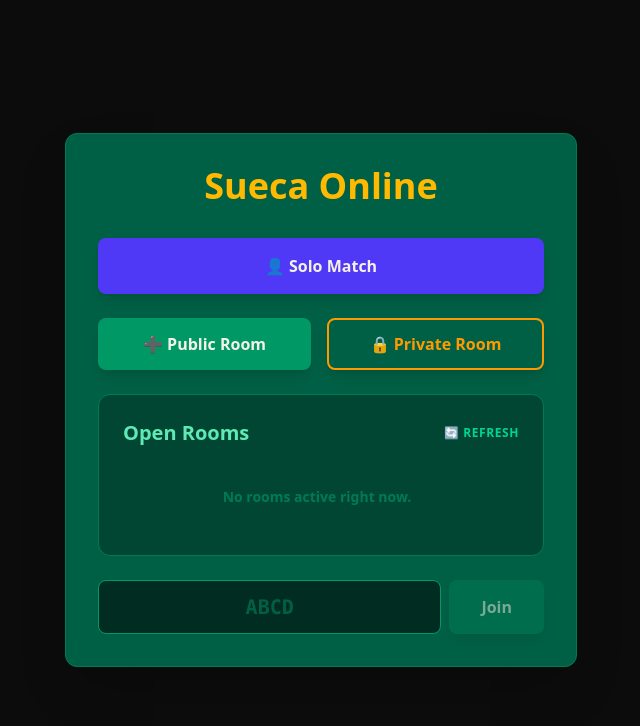
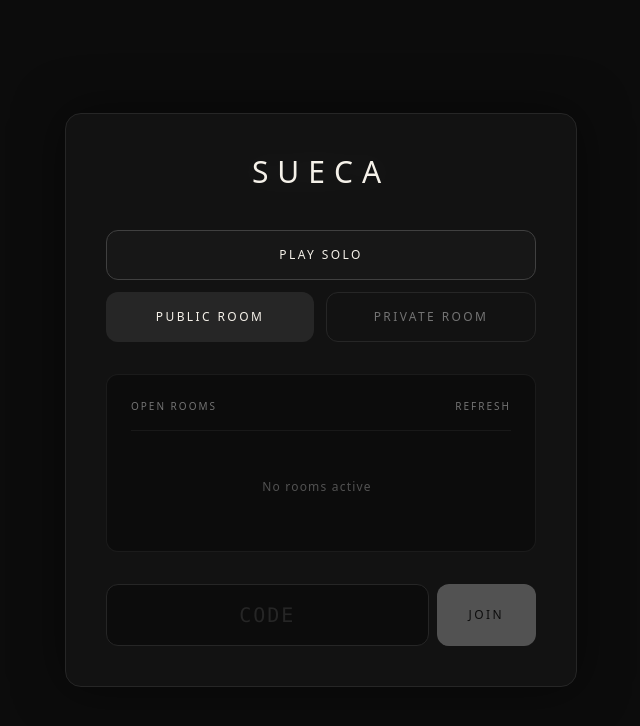
Before and after one commit to PedroLunet/renuncia, a SvelteKit app: page / in a window 1280 px wide. Shown: the top 726 px of the page, without its empty margins (319-959 px from the left). Built offline with nearby package versions, Linux system fonts and the light colour scheme.

Commit message:
redesign lobby, still not done

```diff
--- a/src/routes/lobby.svelte
+++ b/src/routes/lobby.svelte
@@ -7,7 +7,7 @@
 		fetchRooms
 	} = $props<{
 		localPlayerId: string;
-		openRooms: any[];
+		openRooms: unknown[];
 		roomInput: string;
 		connectToTable: (code: string, solo: boolean, isPrivate: boolean) => void;
 		fetchRooms: () => void;
@@ -18,61 +18,75 @@
 	}
 </script>
 
-<div class="w-full max-w-lg rounded-xl border border-emerald-700 bg-emerald-800 p-8 shadow-2xl">
-	<h1 class="mb-8 text-center text-4xl font-bold text-amber-400">Sueca Online</h1>
+<div
+	class="w-full max-w-lg rounded-2xl border border-neutral-800 bg-[#121212] p-10 shadow-[0_0_50px_rgba(0,0,0,0.5)]"
+>
+	<h1
+		class="mb-10 text-center text-3xl font-light tracking-[0.3em] text-text uppercase drop-shadow-[0_0_15px_rgba(255,255,255,0.1)]"
+	>
+		Sueca
+	</h1>
 
-	<div class="space-y-6">
+	<div class="space-y-8">
+		<div class="space-y-3">
 			<button
 				onclick={() => connectToTable(`SOLO_${localPlayerId}`, true, false)}
-			class="w-full rounded-lg bg-indigo-600 py-4 font-bold text-text shadow-lg transition-transform hover:-translate-y-1 hover:bg-indigo-500"
+				class="w-full rounded-xl border border-neutral-700 bg-neutral-900 py-4 text-xs font-light tracking-[0.2em] text-text uppercase transition-all duration-300 hover:border-neutral-500 hover:bg-neutral-800 hover:shadow-[0_0_15px_rgba(255,255,255,0.05)]"
 			>
-			👤 Solo Match
+				Play Solo
 			</button>
 
-		<div class="flex gap-4">
+			<div class="flex gap-3">
 				<button
 					onclick={() => connectToTable(generateRoomCode(), false, false)}
-				class="flex-1 rounded-lg bg-emerald-600 py-3 font-bold text-text shadow-lg transition-transform hover:-translate-y-1 hover:bg-emerald-500"
+					class="flex-1 rounded-xl bg-neutral-800 py-4 text-xs font-light tracking-[0.2em] text-text uppercase transition-all duration-300 hover:bg-neutral-700"
 				>
-				➕ Public Room
+					Public Room
 				</button>
 				<button
 					onclick={() => connectToTable(generateRoomCode(), false, true)}
-				class="flex-1 rounded-lg border-2 border-amber-500 bg-emerald-800 py-3 font-bold text-amber-500 shadow-lg transition-transform hover:-translate-y-1 hover:bg-emerald-700"
+					class="flex-1 rounded-xl border border-neutral-800 bg-transparent py-4 text-xs font-light tracking-[0.2em] text-neutral-500 uppercase transition-all duration-300 hover:border-neutral-600 hover:text-text"
 				>
-				🔒 Private Room
+					Private Room
+				</button>
+			</div>
+		</div>
+
+		<div class="rounded-xl border border-neutral-800/60 bg-[#0c0c0c] p-6">
+			<div class="mb-4 flex items-center justify-between border-b border-neutral-800/50 pb-4">
+				<h2 class="text-[10px] font-light tracking-[0.2em] text-neutral-500 uppercase">
+					Open Rooms
+				</h2>
+				<button
+					onclick={fetchRooms}
+					class="text-[10px] font-light tracking-[0.2em] text-neutral-500 uppercase transition-colors hover:text-text"
+				>
+					Refresh
 				</button>
 			</div>
 
-		<div class="rounded-xl border border-emerald-700 bg-emerald-950/50 p-6">
-			<div class="mb-4 flex items-center justify-between">
-				<h2 class="text-xl font-bold text-emerald-300">Open Rooms</h2>
-				<button
-					onclick={fetchRooms}
-					class="text-xs font-bold tracking-wider text-emerald-400 uppercase hover:text-text"
-					>🔄 Refresh</button
-				>
-			</div>
-
-			<div class="custom-scrollbar max-h-48 space-y-2 overflow-y-auto pr-2">
+			<div class="custom-scrollbar max-h-48 space-y-1 overflow-y-auto pr-2">
 				{#if openRooms.length === 0}
-					<div class="py-6 text-center text-sm font-bold text-emerald-700">
-						No rooms active right now.
+					<div class="py-8 text-center text-xs font-light tracking-widest text-neutral-600">
+						No rooms active
 					</div>
 				{:else}
-					{#each openRooms as room}
+					{#each openRooms as room (room.code)}
 						<div
-							class="flex items-center justify-between rounded-lg border border-emerald-800 bg-emerald-900 p-3 shadow-sm transition-colors hover:border-emerald-600"
+							class="group flex items-center justify-between rounded-lg border border-transparent p-3 transition-colors hover:border-neutral-800 hover:bg-neutral-900/50"
 						>
 							<div>
-								<div class="font-mono text-lg font-bold text-amber-400">
+								<div class="flex items-center gap-2 font-mono text-lg font-light text-text">
 									{room.code}
-									{#if room.isPrivate}<span class="text-sm">🔒</span>{/if}
+									{#if room.isPrivate}
+										<span class="text-[10px] tracking-widest text-neutral-500">(Private)</span>
+									{/if}
 								</div>
 								<div
-									class="text-xs font-bold tracking-widest uppercase {room.status === 'playing'
-										? 'text-red-400'
-										: 'text-emerald-400'}"
+									class="mt-1 text-[9px] font-light tracking-[0.2em] uppercase {room.status ===
+									'playing'
+										? 'text-neutral-500'
+										: 'text-neutral-400'}"
 								>
 									{room.status === 'playing' ? 'In Progress' : 'Waiting'} • {room.playerCount}/4
 								</div>
@@ -80,9 +94,10 @@
 							<button
 								onclick={() => connectToTable(room.code, false, false)}
 								disabled={room.playerCount >= 4 || room.status === 'playing'}
-								class="rounded-lg bg-amber-500 px-6 py-2 font-bold text-emerald-950 shadow-md transition-transform hover:-translate-y-0.5 hover:bg-amber-400 disabled:cursor-not-allowed disabled:opacity-30 disabled:hover:translate-y-0"
-								>Join</button
+								class="rounded-full border border-neutral-700 px-6 py-2 text-[10px] font-medium tracking-[0.2em] text-text uppercase transition-all hover:bg-text hover:text-black disabled:cursor-not-allowed disabled:opacity-30 disabled:hover:bg-transparent disabled:hover:text-text"
 							>
+								Join
+							</button>
 						</div>
 					{/each}
 				{/if}
@@ -93,16 +108,17 @@
 			<input
 				type="text"
 				bind:value={roomInput}
-				placeholder="ABCD"
+				placeholder="CODE"
 				maxlength="4"
-				class="w-full rounded-lg border border-emerald-600 bg-emerald-950 px-4 py-3 text-center font-mono text-xl font-bold text-text uppercase placeholder-emerald-800 focus:ring-2 focus:ring-amber-500 focus:outline-none"
+				class="w-full rounded-xl border border-neutral-800 bg-[#0c0c0c] px-4 py-4 text-center font-mono text-xl font-light tracking-widest text-text uppercase placeholder-neutral-800 focus:border-neutral-600 focus:ring-0 focus:outline-none"
 			/>
 			<button
 				onclick={() => connectToTable(roomInput, false, false)}
 				disabled={roomInput.length < 4}
-				class="rounded-lg bg-emerald-700 px-8 font-bold text-text shadow-lg transition-transform hover:-translate-y-1 hover:bg-emerald-600 disabled:cursor-not-allowed disabled:opacity-50 disabled:hover:translate-y-0"
-				>Join</button
+				class="rounded-xl bg-neutral-200 px-8 text-xs font-medium tracking-[0.2em] text-black uppercase transition-all duration-300 hover:bg-white disabled:cursor-not-allowed disabled:opacity-30"
 			>
+				Join
+			</button>
 		</div>
 	</div>
 </div>
```
Lines whose indentation alone changed are shown as unchanged.
